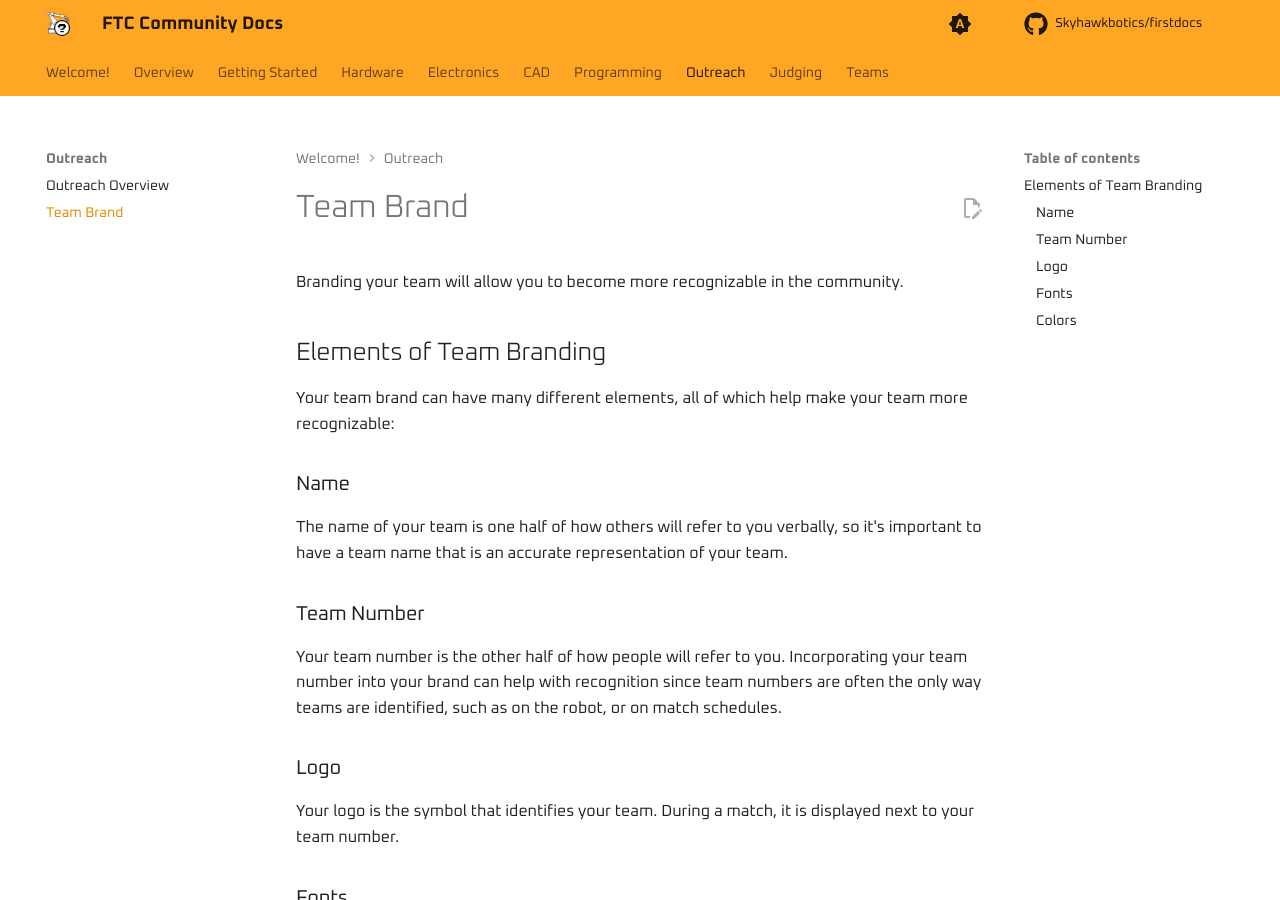
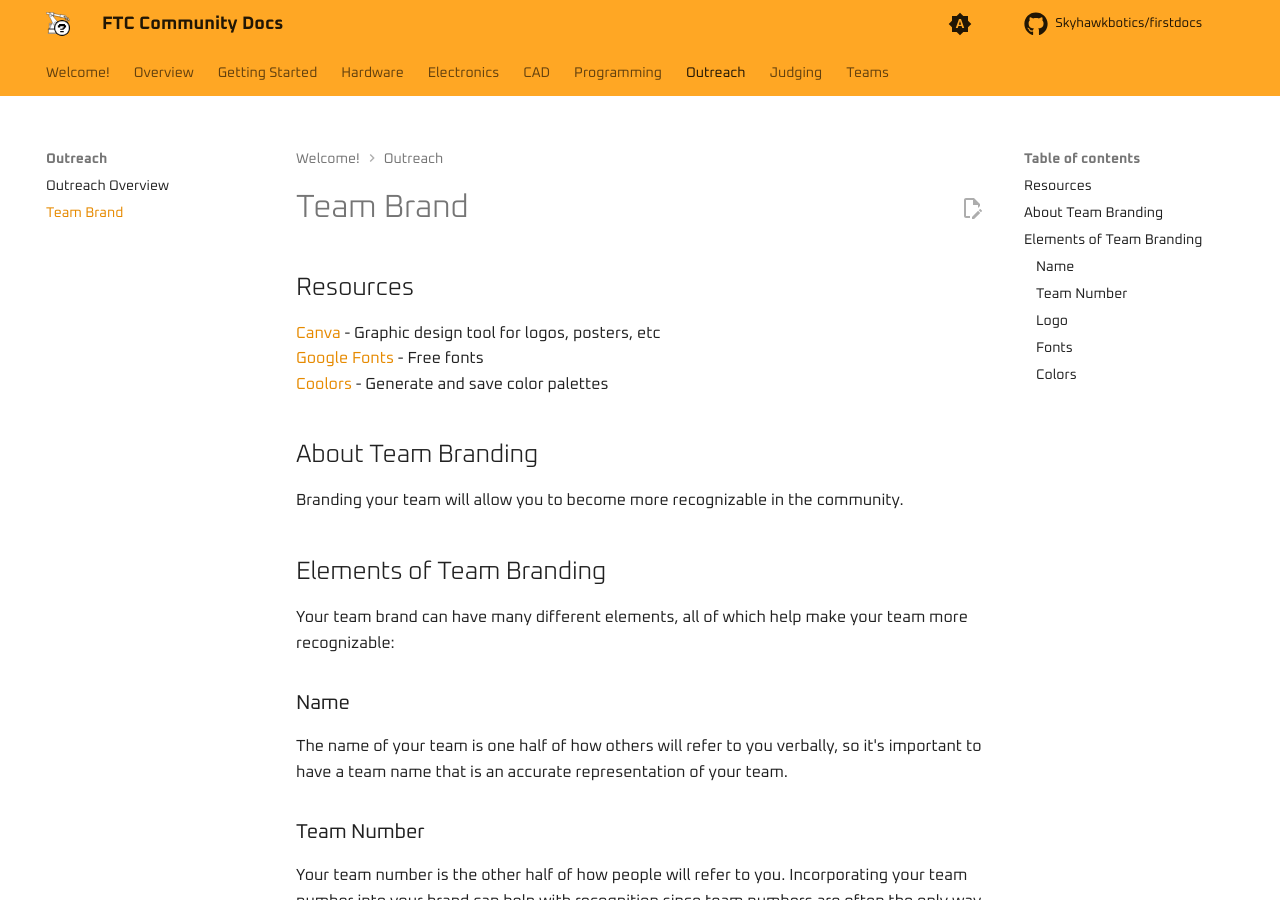
Before and after one commit to Skyhawkbotics/firstdocs, an MkDocs documentation site: the page built from source/docs/outreach/team-brand.md, in a window 1280 px wide and 900 px high. Built offline with MkDocs 1.6.1 and Material for MkDocs 9.7.7, drawn with Linux system fonts in a browser that asks for light colours; comment, search, counter and statistics services are not loaded.

Commit message:
add team brand resources

```diff
--- a/source/docs/outreach/team-brand.md
+++ b/source/docs/outreach/team-brand.md
@@ -1,4 +1,12 @@
 # Team Brand
+
+## Resources
+
+[Canva](https://canva.com/) - Graphic design tool for logos, posters, etc
+[Google Fonts](https://fonts.google.com) - Free fonts
+[Coolors](https://coolors.co) - Generate and save color palettes
+
+## About Team Branding
 
 Branding your team will allow you to become more recognizable in the community.
 
```
